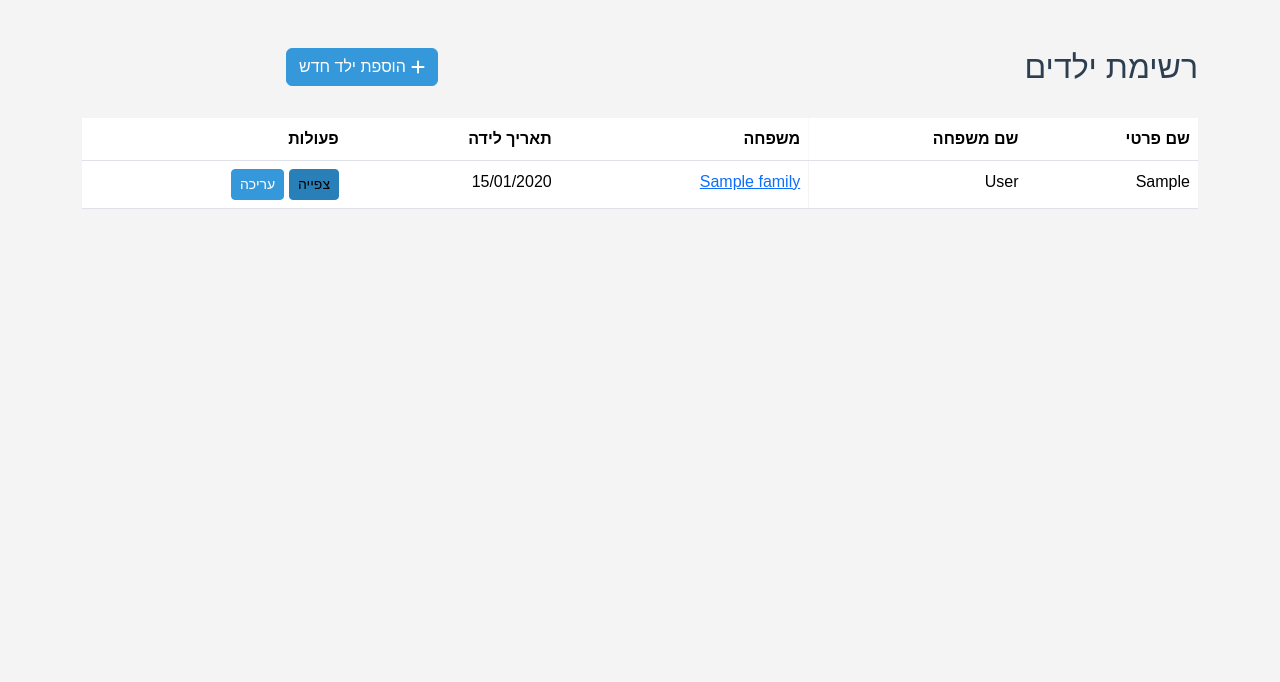
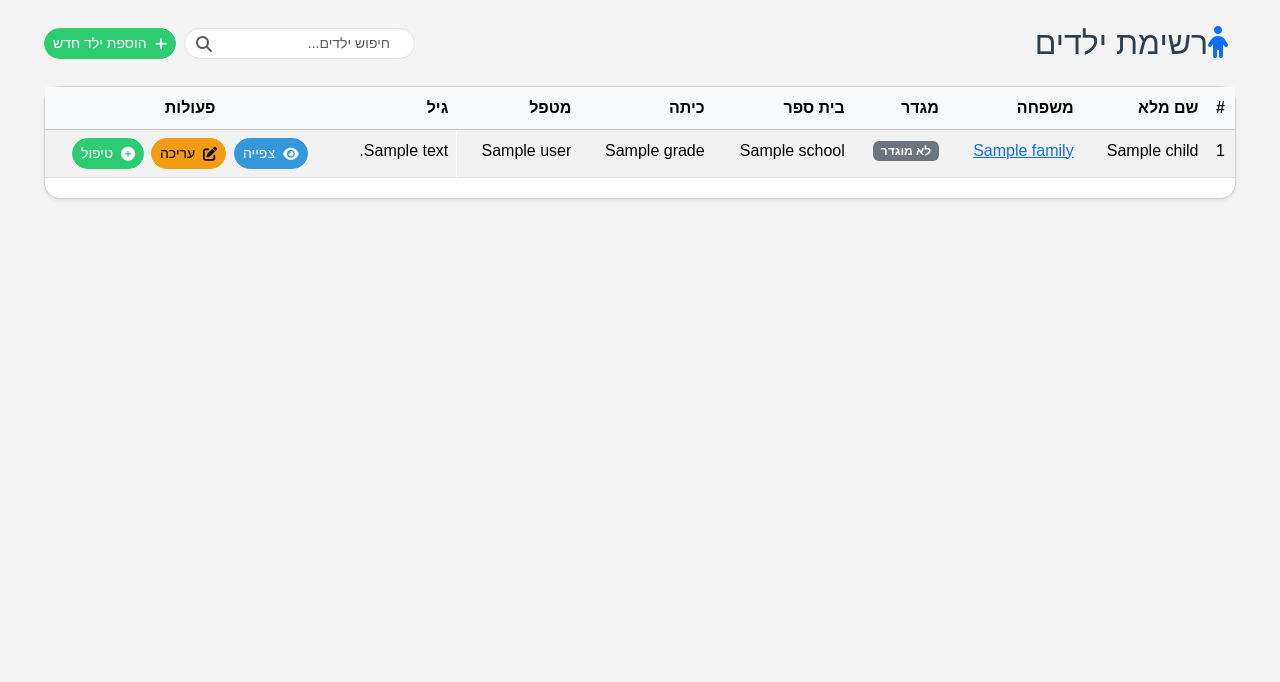
Before and after one commit to BidDigitalil/mh, a Django app: template treatment_app/templates/treatment_app/child_list.html in a window 1280 px wide. Shown: the part 58-740 px from the top of the page. Run offline with Django 5.2, Linux system fonts and the light colour scheme; the template is opened without the code that fills it: most values are stand-ins (such as "Sample title", 1, 10 or a date in 2020); some libraries are stand-ins or nearby versions.

Commit message:
גירסה יציבה עם רשימת ילדים מעוצבת

```diff
--- a/treatment_app/static/treatment_app/css/custom.css
+++ b/treatment_app/static/treatment_app/css/custom.css
@@ -153,6 +153,32 @@ body {
     font-size: 1.5rem;
 }
 
+/* Custom badge colors for gender */
+.badge-male {
+    background-color: #3498db !important;  /* Soft blue for male */
+}
+
+.badge-female {
+    background-color: #e91e63 !important;  /* Soft pink for female */
+}
+
+.gender-display {
+    display: inline-block;
+    padding: 2px 8px;
+    border-radius: 20px;
+    font-size: 0.8em;
+    font-weight: 500;
+    color: white;
+}
+
+.gender-male {
+    background-color: #007bff;
+}
+
+.gender-female {
+    background-color: #e83e8c;
+}
+
 /* Remove default search input clear button */
 input[type="search"]::-webkit-search-cancel-button {
     -webkit-appearance: none;
--- a/treatment_app/templates/treatment_app/child_list.html
+++ b/treatment_app/templates/treatment_app/child_list.html
@@ -1,55 +1,101 @@
 {% extends "treatment_app/base.html" %}
-{% load crispy_forms_tags %}
+{% load tz %}
+
+{% block title %}ילדים - מרכז טיפולי{% endblock %}
 
 {% block content %}
-<div class="container mt-4">
-    <div class="row mb-4">
-        <div class="col-md-8">
-            <h2>רשימת ילדים</h2>
+<div class="container-fluid px-4" dir="rtl">
+    <div class="row mb-4 align-items-center">
+        <div class="col">
+            <h2 class="mb-0">
+                <i class="fas fa-child me-2 text-primary"></i>רשימת ילדים
+            </h2>
         </div>
-        <div class="col-md-4 text-left">
-            <a href="{% url 'treatment_app:child-create' %}" class="btn btn-primary">
-                <i class="fas fa-plus"></i> הוספת ילד חדש
+        <div class="col-auto d-flex align-items-center">
+            <form class="me-3 flex-grow-1 position-relative" onsubmit="return false;">
+                <div class="position-relative">
+                    <input type="text" id="live-search" class="form-control form-control-sm rounded-pill ps-4 pe-4"
+                           placeholder="חיפוש ילדים..."
+                           aria-label="חיפוש ילדים">
+                    <i class="fas fa-search position-absolute text-muted" style="top: 50%; left: 12px; transform: translateY(-50%);"></i>
+                </div>
+            </form>
+            <a href="{% url 'treatment_app:child-create' %}" class="btn btn-success rounded-pill btn-sm me-2">
+                <i class="fas fa-plus ms-2"></i>הוספת ילד חדש
             </a>
         </div>
     </div>
 
-    <div class="row">
-        <div class="col-md-12">
+    <div class="card shadow-sm rounded-4">
+        <div class="card-body p-0">
             <div class="table-responsive">
-                <table class="table table-hover">
-                    <thead>
+                <table class="table table-striped table-hover mb-0" id="children-table" data-searchable="true">
+                    <thead class="table-light">
                         <tr>
-                            <th>שם פרטי</th>
-                            <th>שם משפחה</th>
+                            <th class="text-center">#</th>
+                            <th>שם מלא</th>
                             <th>משפחה</th>
-                            <th>תאריך לידה</th>
-                            <th>פעולות</th>
+                            <th>מגדר</th>
+                            <th>בית ספר</th>
+                            <th>כיתה</th>
+                            <th>מטפל</th>
+                            <th>גיל</th>
+                            <th class="text-center">פעולות</th>
                         </tr>
                     </thead>
                     <tbody>
                         {% for child in children %}
-                        <tr>
-                            <td>{{ child.first_name }}</td>
-                            <td>{{ child.last_name }}</td>
-                            <td><a href="{% url 'treatment_app:family-detail' child.family.id %}">{{ child.family.family_name }}</a></td>
-                            <td>{{ child.birth_date|date:"d/m/Y" }}</td>
-                            <td>
-                                <a href="{% url 'treatment_app:child-detail' child.id %}" class="btn btn-info btn-sm">צפייה</a>
-                                <a href="{% url 'treatment_app:child-update' child.id %}" class="btn btn-primary btn-sm">עריכה</a>
-                            </td>
-                        </tr>
+                            <tr>
+                                <td class="text-center">{{ forloop.counter }}</td>
+                                <td data-search-value="{{ child.name|lower }}">{{ child.name }}</td>
+                                <td data-search-value="{{ child.family.name|lower }}">
+                                    <a href="{% url 'treatment_app:family-detail' child.family.id %}">{{ child.family.name }}</a>
+                                </td>
+                                <td data-search-value="{{ child.get_gender_display|lower }}">
+                                    {% if child.gender == 'male' %}
+                                        <span class="gender-display gender-male">זכר</span>
+                                    {% elif child.gender == 'female' %}
+                                        <span class="gender-display gender-female">נקבה</span>
+                                    {% else %}
+                                        <span class="badge bg-secondary">לא מוגדר</span>
+                                    {% endif %}
+                                </td>
+                                <td data-search-value="{{ child.school|lower }}">{{ child.school|default:'-' }}</td>
+                                <td data-search-value="{{ child.grade|lower }}">{{ child.grade|default:'-' }}</td>
+                                <td data-search-value="{{ child.therapist.user.get_full_name|lower }}">
+                                    {% if child.therapist %}
+                                        {{ child.therapist.user.get_full_name|default:child.therapist.user.username }}
+                                    {% else %}
+                                        <span class="text-muted">לא שוייך</span>
+                                    {% endif %}
+                                </td>
+                                <td data-search-value="{{ child.birth_date|date:'d/m/Y' }}">
+                                    {{ child.age_text }}
+                                </td>
+                                <td class="text-center">
+                                    <div class="btn-group gap-2" role="group">
+                                        <a href="{% url 'treatment_app:child-detail' child.id %}" class="btn btn-primary rounded-pill btn-sm" title="צפייה בפרטים">
+                                            <i class="fas fa-eye ms-2"></i>צפייה
+                                        </a>
+                                        <a href="{% url 'treatment_app:child-update' child.id %}" class="btn btn-warning rounded-pill btn-sm" title="עריכה">
+                                            <i class="fas fa-edit ms-2"></i>עריכה
+                                        </a>
+                                        <a href="{% url 'treatment_app:child-treatment-create' child.id %}" class="btn btn-success rounded-pill btn-sm" title="הוספת טיפול">
+                                            <i class="fas fa-plus-circle ms-2"></i>טיפול
+                                        </a>
+                                    </div>
+                                </td>
+                            </tr>
                         {% empty %}
-                        <tr>
-                            <td colspan="5" class="text-center">אין ילדים במערכת</td>
-                        </tr>
+                            <tr>
+                                <td colspan="9" class="text-center text-muted py-4">אין ילדים במערכת</td>
+                            </tr>
                         {% endfor %}
                     </tbody>
                 </table>
             </div>
         </div>
     </div>
-
     {% if is_paginated %}
     <div class="row">
         <div class="col-md-12">
@@ -79,3 +125,6 @@
     {% endif %}
 </div>
 {% endblock %}
+
+{% block extra_js %}
+{% endblock %}
```
Also changed, not shown: treatment_app/admin.py (+6 -1 lines), treatment_app/models.py (+3 -9 lines), treatment_app/views.py (+54 -22 lines), db.sqlite3, 1 other file.
